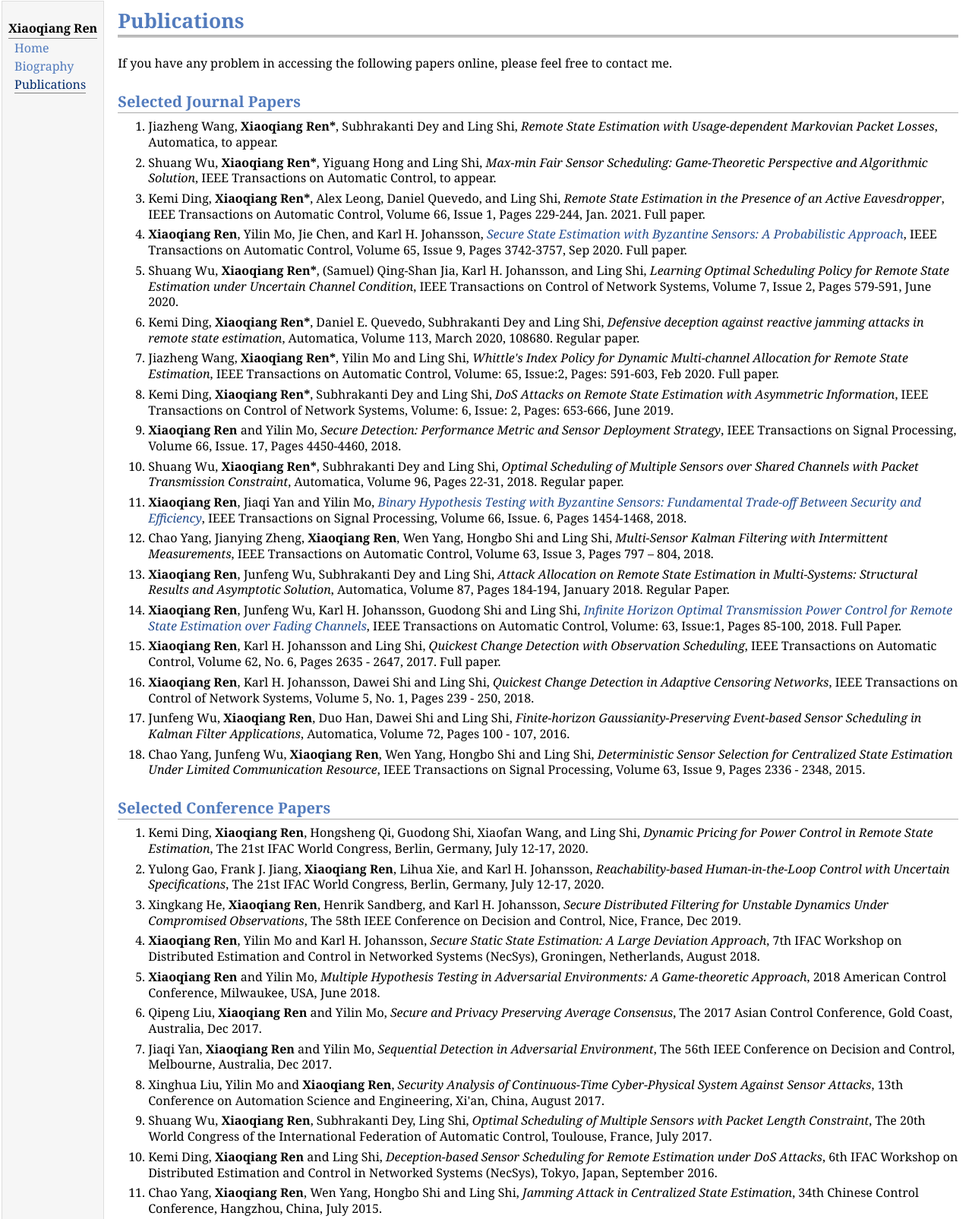
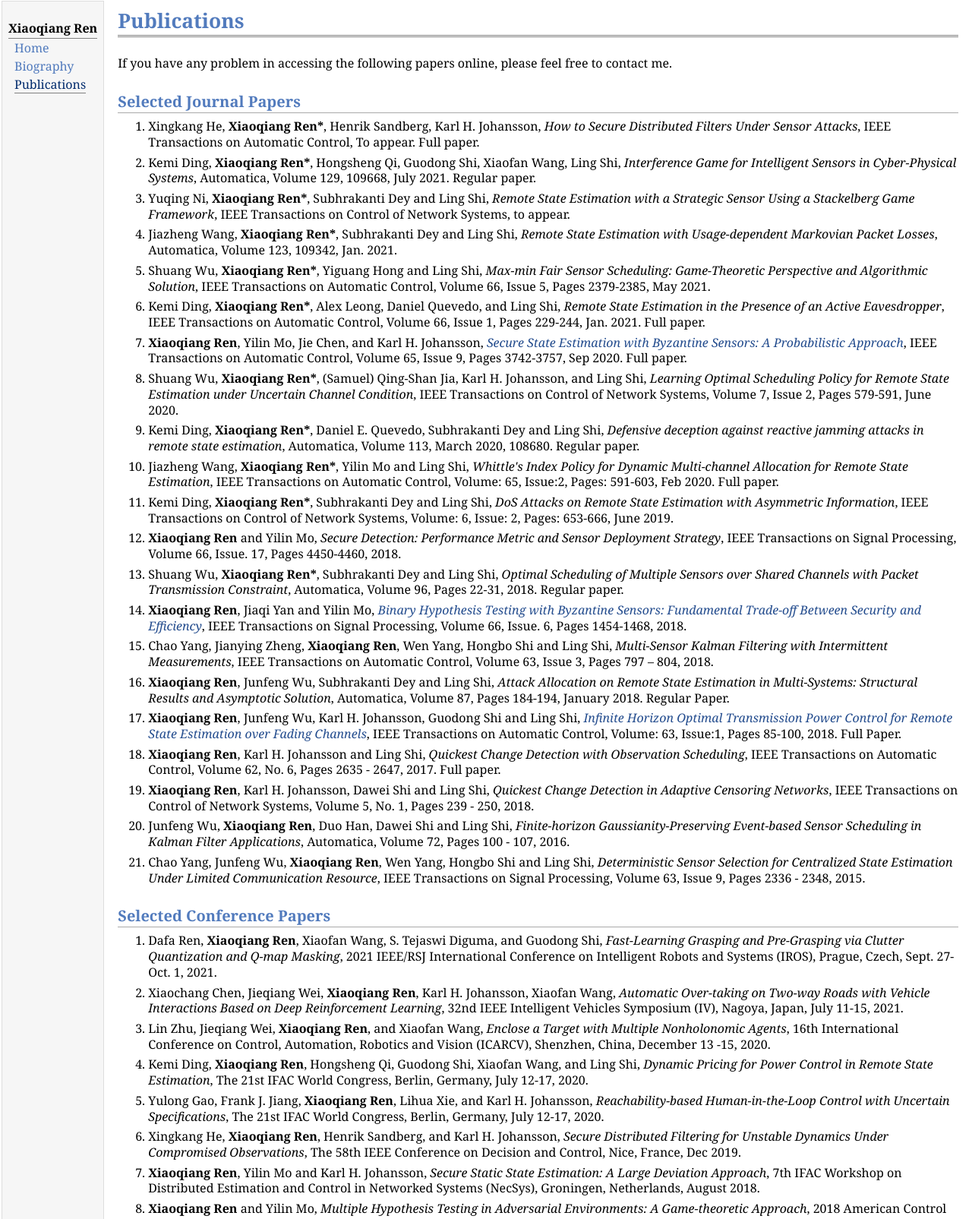
Before and after one commit to xiaoqiangren/xiaoqiangren.github.io, a plain HTML site: page publications.html in a window 1280 px wide. Shown: the part 1-1606 px from the top of the page at 76% size. Drawn offline with Linux system fonts and the light colour scheme.

Commit message:
update publications

```diff
--- a/publications.html
+++ b/publications.html
@@ -23,10 +23,21 @@
 <p>If you have any problem in accessing the following papers online, please feel free to contact me.</p>
 <h2>Selected Journal Papers</h2>
 <ol>
+<li><p>Xingkang He, <b>Xiaoqiang Ren*</b>, Henrik Sandberg, Karl H. Johansson, <i>How to Secure Distributed
+Filters Under Sensor Attacks</i>, IEEE Transactions on Automatic Control, To appear. Full paper.</p>
+</li>
+<li><p>Kemi Ding, <b>Xiaoqiang Ren*</b>, Hongsheng Qi, Guodong Shi, Xiaofan Wang, Ling Shi, <i>Interference
+Game for Intelligent Sensors in Cyber-Physical Systems</i>, Automatica, Volume 129, 109668, July 2021.
+Regular paper.</p>
+</li>
+<li><p>Yuqing Ni, <b>Xiaoqiang Ren*</b>, Subhrakanti Dey and Ling Shi, <i>Remote State Estimation with a Strategic
+Sensor Using a Stackelberg Game Framework</i>, IEEE Transactions on Control of Network Systems,
+to appear.</p>
+</li>
 <li><p>Jiazheng Wang, <b>Xiaoqiang Ren*</b>, Subhrakanti Dey and Ling Shi, <i>Remote State Estimation with
-Usage-dependent Markovian Packet Losses</i>, Automatica, to appear.</p>
+Usage-dependent Markovian Packet Losses</i>, Automatica, Volume 123, 109342, Jan. 2021.</p>
 </li>
-<li><p>Shuang Wu, <b>Xiaoqiang Ren*</b>, Yiguang Hong and Ling Shi, <i>Max-min Fair Sensor Scheduling: Game-Theoretic Perspective and Algorithmic Solution</i>, IEEE Transactions on Automatic Control, to appear.</p>
+<li><p>Shuang Wu, <b>Xiaoqiang Ren*</b>, Yiguang Hong and Ling Shi, <i>Max-min Fair Sensor Scheduling: Game-Theoretic Perspective and Algorithmic Solution</i>, IEEE Transactions on Automatic Control, Volume 66, Issue 5, Pages 2379-2385, May 2021.</p>
 </li>
 <li><p>Kemi Ding, <b>Xiaoqiang Ren*</b>, Alex Leong, Daniel Quevedo, and Ling Shi, <i>Remote State Estimation
 in the Presence of an Active Eavesdropper</i>, IEEE Transactions on Automatic Control, Volume 66,
@@ -70,6 +81,12 @@ against reactive jamming attacks in remote state estimation</i>, Automatica, Vol
 </ol>
 <h2>Selected Conference Papers</h2>
 <ol>
+<li><p>Dafa Ren, <b>Xiaoqiang Ren</b>, Xiaofan Wang, S. Tejaswi Diguma, and Guodong Shi, <i>Fast-Learning Grasping and Pre-Grasping via Clutter Quantization and Q-map Masking</i>, 2021 IEEE/RSJ International Conference on Intelligent Robots and Systems (IROS), Prague, Czech, Sept. 27-Oct. 1, 2021.</p>
+</li>
+<li><p>Xiaochang Chen, Jieqiang Wei, <b>Xiaoqiang Ren</b>, Karl H. Johansson, Xiaofan Wang, <i>Automatic Over-taking on Two-way Roads with Vehicle Interactions Based on Deep Reinforcement Learning</i>, 32nd IEEE Intelligent Vehicles Symposium (IV), Nagoya, Japan, July 11-15, 2021.</p>
+</li>
+<li><p>Lin Zhu, Jieqiang Wei, <b>Xiaoqiang Ren</b>, and Xiaofan Wang, <i>Enclose a Target with Multiple Nonholonomic Agents</i>, 16th International Conference on Control, Automation, Robotics and Vision (ICARCV), Shenzhen, China, December 13 -15, 2020.</p>
+</li>
 <li><p>Kemi Ding, <b>Xiaoqiang Ren</b>, Hongsheng Qi, Guodong Shi, Xiaofan Wang, and Ling Shi, <i>Dynamic Pricing for Power Control in Remote State Estimation</i>, The 21st IFAC World Congress, Berlin, Germany, July 12-17, 2020.</p>
 </li>
 <li><p>Yulong Gao, Frank J. Jiang, <b>Xiaoqiang Ren</b>, Lihua Xie, and Karl H. Johansson, <i>Reachability-based Human-in-the-Loop Control with Uncertain Specifications</i>, The 21st IFAC World Congress, Berlin, Germany, July 12-17, 2020.</p>
@@ -106,7 +123,7 @@ The 11th IEEE International Conference on Control & Automation, Taichung, Taiwan
 </ol>
 <div id="footer">
 <div id="footer-text">
-Page generated 2021-01-10 14:36:54 China Standard Time, by <a href="http://jemdoc.jaboc.net/">jemdoc</a>.
+Page generated 2021-07-05 13:17:11 China Standard Time, by <a href="http://jemdoc.jaboc.net/">jemdoc</a>.
 </div>
 </div>
 </td>
```
Also changed, not shown: 1 other file.
